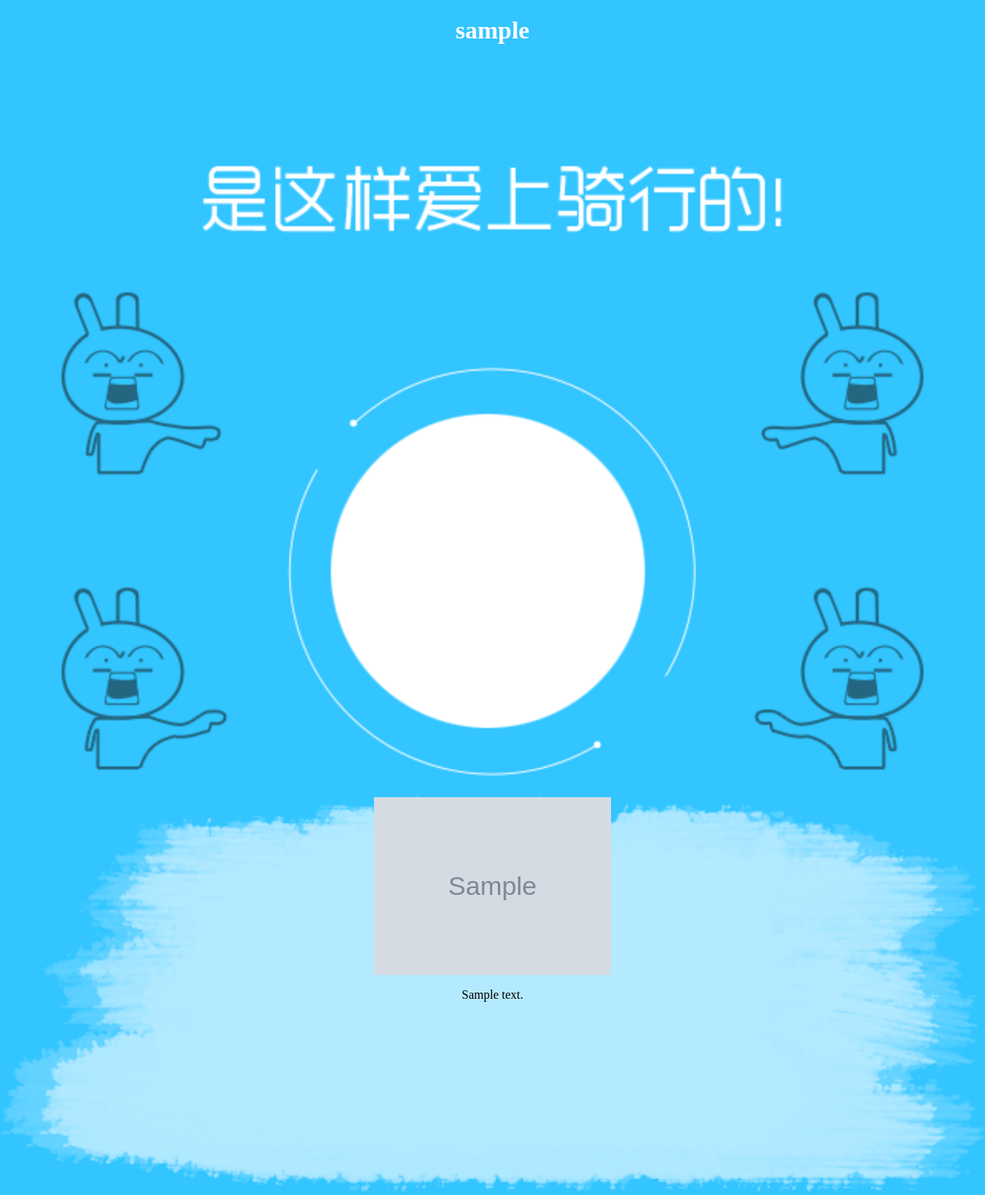
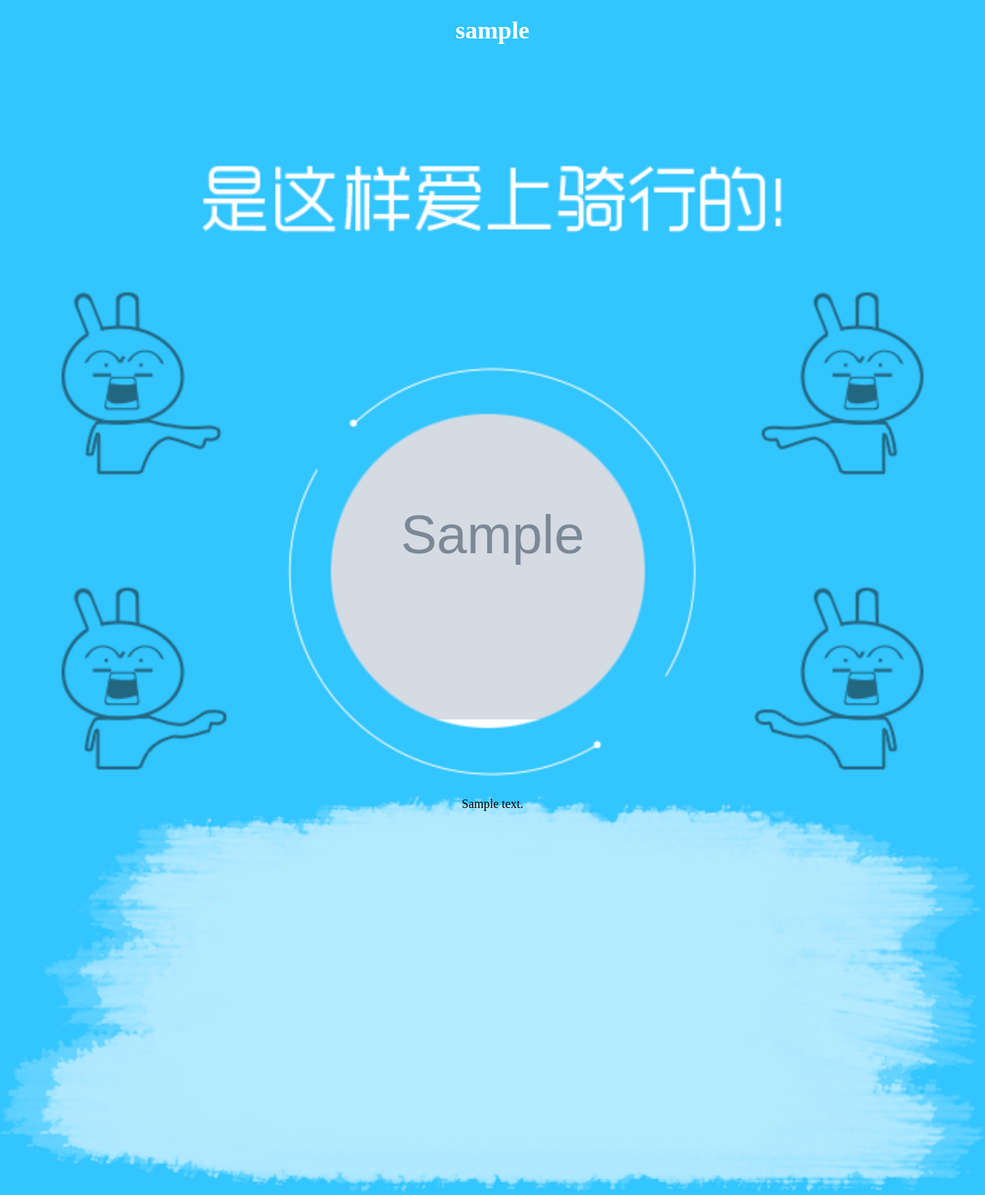
Before and after one commit to zhulukun/wx_mttgame, a CodeIgniter app: the page made by application/views/bike.php in a window 1280 px wide. Shown: the top 1553 px of the page at 77% size. Run offline with CodeIgniter, Linux system fonts and the light colour scheme; the template is opened without the code that fills it: most values are stand-ins (such as "Sample title", 1, 10 or a date in 2020); grey boxes marked "Sample" are stand-in pictures; some libraries are stand-ins or nearby versions.

Commit message:
update story and get

```diff
--- a/application/views/bike.php
+++ b/application/views/bike.php
@@ -85,10 +85,6 @@
   left: 63%;
   padding-top: 35px;
 }
-#username-header img
-{
-	width:30%;
-}
 
 	</style>
 </head>
@@ -101,10 +97,10 @@
 			<h1 id="username"><?php echo $userinfo['nickname'];?></h1>
 		</div>
 		<div id="header-container">
-
+			<img src="<?php echo $userinfo['headimgurl'];?>"/>
 		</div>
 		<div id="content-container">
-			<h1 id="username-header"><img src="<?php echo $userinfo['headimgurl'];?>"/></h1>
+			<h1 id="username-header"></h1>
 			<div id="content-p"><?php echo $userinfo['content'];?></div>
 		</div>
 		<div id="btn-container">
```
